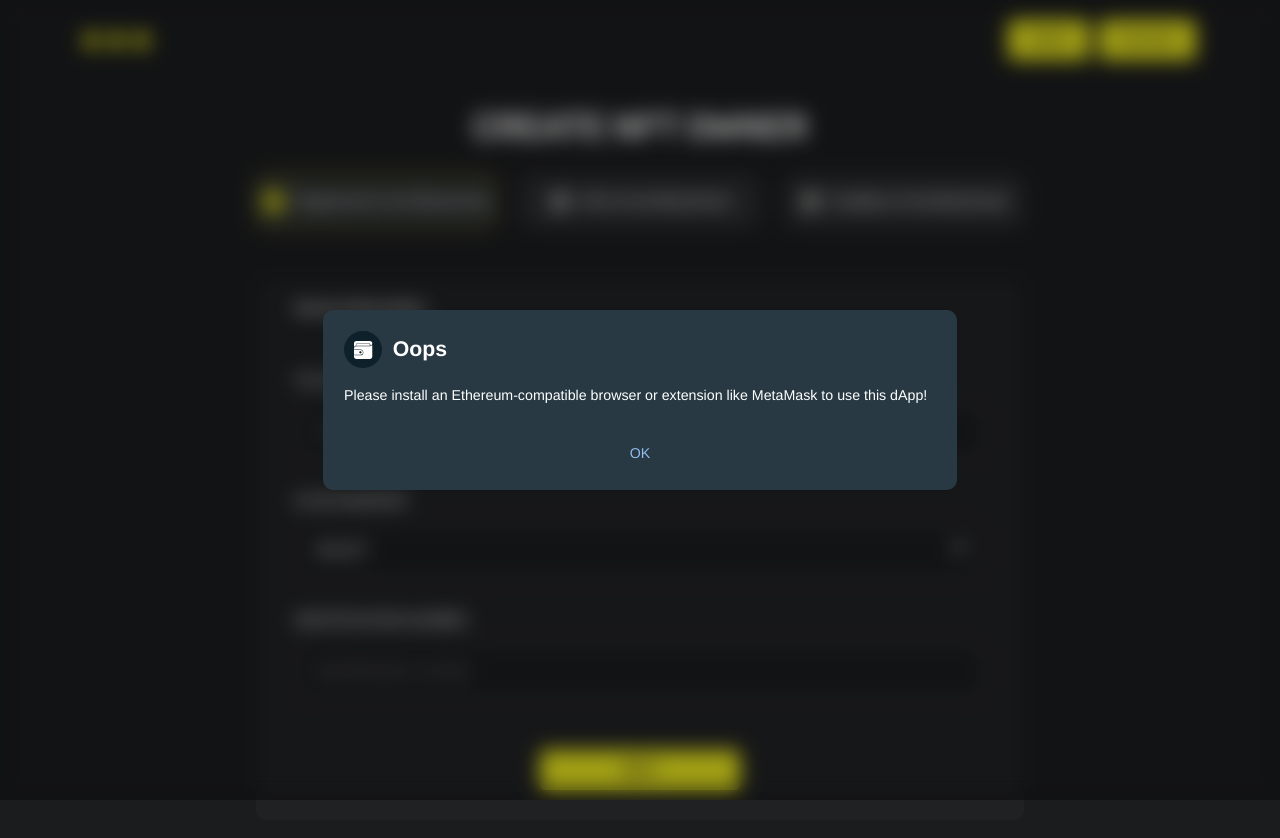
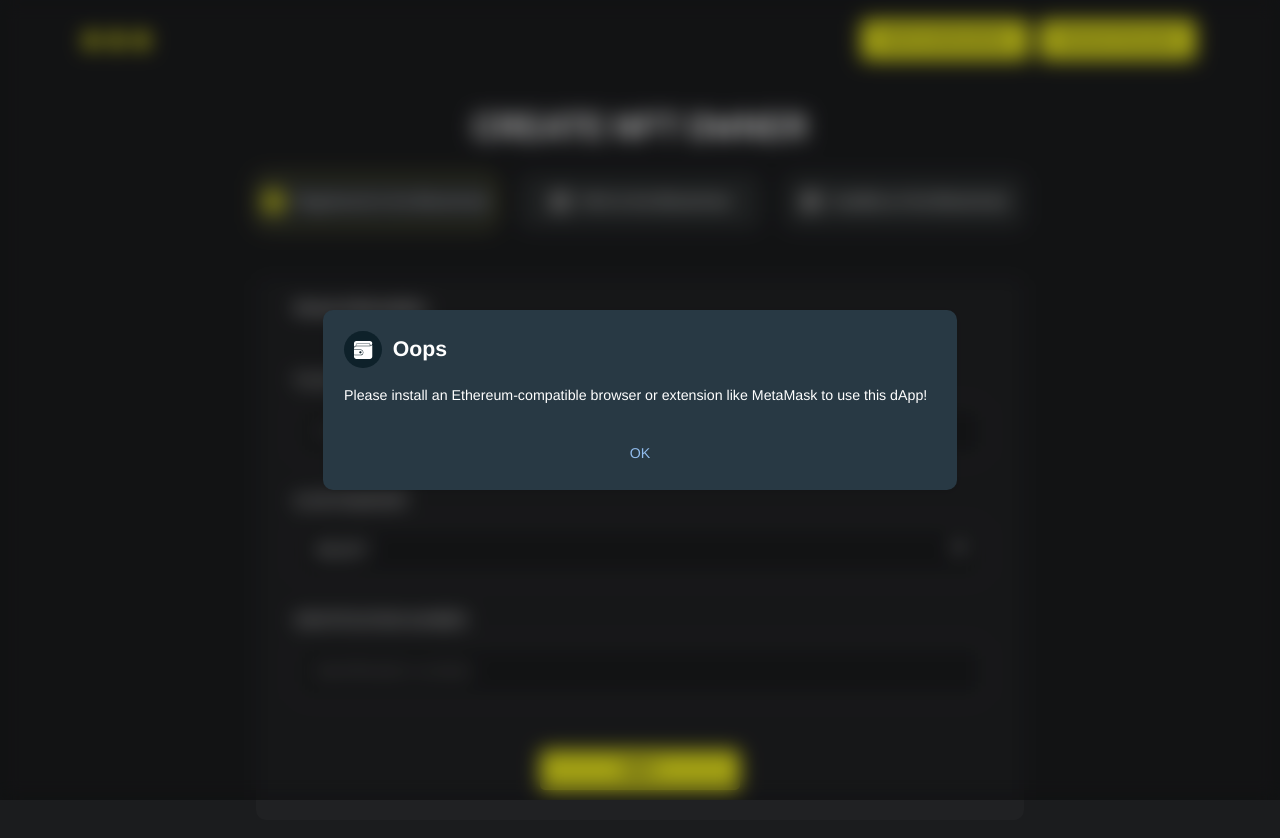
Before and after one commit to blockchainer2022/NFCTOKEN, a React (Create React App) app: page / in a window 1280 px wide. Shown: the top 838 px of the page. Built offline with nearby package versions, Linux system fonts and the light colour scheme.

Commit message:
added image

```diff
--- a/src/components/header/header.css
+++ b/src/components/header/header.css
@@ -48,3 +48,15 @@
 .button-group .connect-button-wrapper {
   margin-left: 10px;
 }
+
+p.mobile {
+  display: none;
+}
+@media (max-width: 640px) {
+  p.mobile {
+    display: block;
+  }
+  p.desktop {
+    display: none;
+  }
+}
--- a/src/components/header/index.js
+++ b/src/components/header/index.js
@@ -1,13 +1,6 @@
-import { useState } from "react";
 import "./header.css";
 import { Link } from "react-router-dom";
 const Header = ({ account, loadWeb3 }) => {
-  const [mobile, setMobile] = useState(true);
-  window.addEventListener("resize", () => {
-    const mobile = window.screen.width < 600;
-    setMobile(mobile);
-  });
-  console.log(mobile);
   return (
     <div className="header-wrapper">
       <div className="header-inner-wrapper">
@@ -19,16 +12,28 @@ const Header = ({ account, loadWeb3 }) => {
         <div className="button-group">
           <div className="connect-button-wrapper">
             <Link to="/view-certificate">
-              <button>{mobile ? "Verify" : "Verify Authenticity"}</button>
+              <button>
+                <p className="mobile">Verify</p>
+                <p className="desktop">Verify Authenticity</p>
+              </button>
             </Link>
           </div>
           <div className="connect-button-wrapper">
-            <button onClick={() => loadWeb3()}>
-              {account
-                ? account.slice(0, 8) +
-                  "..." +
-                  account.slice(account.length - 5)
-                : `${mobile ? "Connect" : "Connect Mobile"}`}
+            <button id="changeMe" onClick={() => loadWeb3()}>
+              <p className="mobile">
+                {account
+                  ? account.slice(0, 4) +
+                    "..." +
+                    account.slice(account.length - 3)
+                  : "Connect"}
+              </p>
+              <p className="desktop">
+                {account
+                  ? account.slice(0, 8) +
+                    "..." +
+                    account.slice(account.length - 5)
+                  : `Connect Account`}
+              </p>
             </button>
           </div>
         </div>
--- a/src/pages/home/components/downloadNftCertificate/index.js
+++ b/src/pages/home/components/downloadNftCertificate/index.js
@@ -75,6 +75,12 @@ const DownloadNftCertificate = ({
                   0072922066110344370580022080279393 53792849
                 </p>
               </div>
+              <div className="information-row">
+                <p className="left">IMAGE</p>
+                <div className="right">
+                  <img src="https://via.placeholder.com/100" alt="" />
+                </div>
+              </div>
             </div>
           </div>
           {/* BLOCKCHAIN INFORMATION End */}
```
